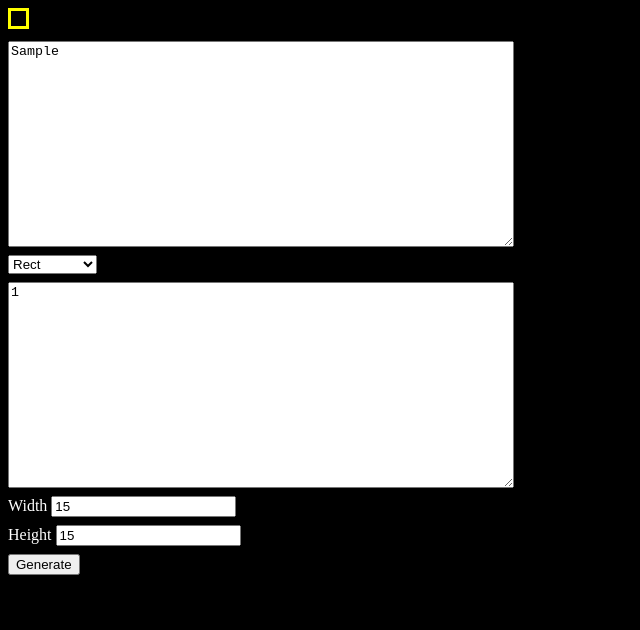
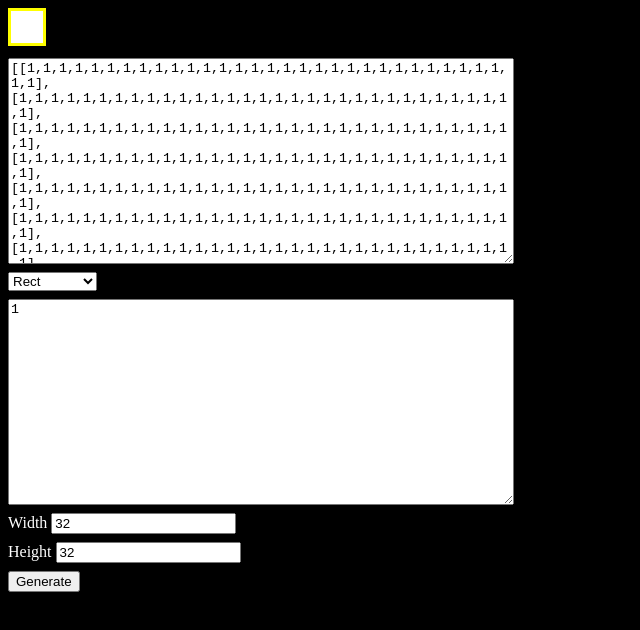
Before and after one commit to 901D3/equation2kernel, a plain HTML site: page index.html in a window 1280 px wide. Both pictures are taken after typing "Sample" into the empty fields and a click on the button "Generate". Shown: the whole page, without its empty margins (0-640 px from the left). Drawn offline with Linux system fonts and the light colour scheme.

Commit message:
Update index.html

```diff
--- a/index.html
+++ b/index.html
@@ -32,18 +32,19 @@
         <option value="rect" selected="true">Rect</option>
         <option value="ramp">Ramp</option>
         <option value="cosine">Cosine</option>
+        <option value="gaussian" data>Gaussian</option>
         <option value="chebyshev" data>Chebyshev</option>
-        <option value="gaussian" data>Gaussian</option>
+        <option value="manhattan" data>Manhattan</option>
       </select>
     </div>
     <textarea id="customKernel" placeholder="2D matrix">1</textarea>
     <div>
       <span>Width</span>
-      <input type="number" id="outputWidth" value="15" />
+      <input type="number" id="outputWidth" value="32" />
     </div>
     <div>
       <span>Height</span>
-      <input type="number" id="outputHeight" value="15" />
+      <input type="number" id="outputHeight" value="32" />
     </div>
     <button onclick="generate()">Generate</button>
     <span id="generateTime"></span>
@@ -69,7 +70,7 @@
       canvas.width = canvasWidth;
       canvas.height = canvasHeight;
 
-      const result = $windowFunc2D.getWindowFunctionLUT(
+      const result = $windowFunc2D.getWindowFunction(
         canvasWidth,
         canvasHeight,
         document.getElementById("customKernel").value
```
